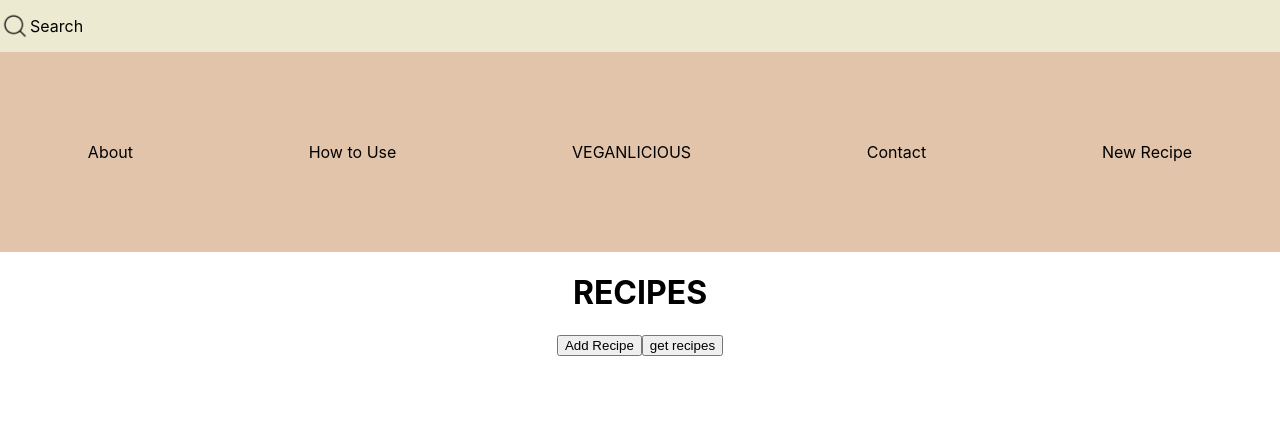
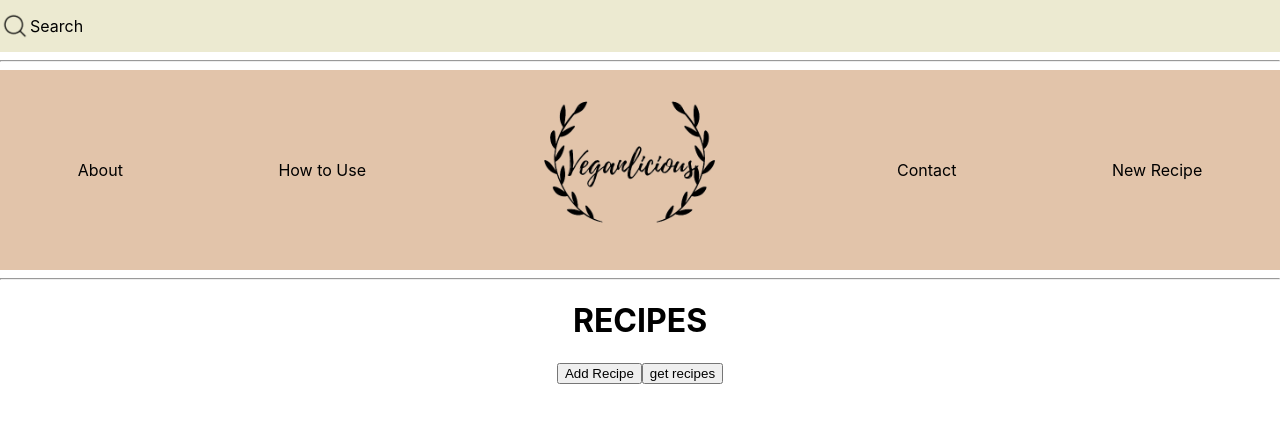
Before and after one commit to ashlynl00/Front-End-Veganlicious, a React (Create React App) app in the folder veganlicious/: page / in a window 1280 px wide. Shown: the top 422 px of the page. Built offline with nearby package versions, Linux system fonts and the light colour scheme.

Commit message:
added vegan logo

```diff
--- a/veganlicious/src/App.css
+++ b/veganlicious/src/App.css
@@ -49,6 +49,11 @@
   width: 30px;
 }
 
+#logo {
+  height: 220px;
+  width: 220px;
+}
+
 #nav-bar {
   background-color:  #E2C4AA;
   height: 200px;
@@ -61,6 +66,7 @@
   width: 100%;
   display: flex;
   justify-content: space-around;
+  align-items: center;
   padding-left: 0;
 }
 
--- a/veganlicious/src/App.js
+++ b/veganlicious/src/App.js
@@ -4,6 +4,7 @@ import { useState } from 'react';
 import RecipesContainer from './RecipesContainer/RecipesContainer';
 import NewRecipeComponent from './RecipesContainer/NewRecipeComponent';
 import search_logo from './magnifying-glass.png';
+import vegan_logo from './VEGANLICIOUS-removebg-preview.png'
 
 function App() {
   const [recipes, setRecipes] = useState([]);
@@ -18,15 +19,17 @@ function App() {
           <img src={search_logo} id='search-logo'></img>
           <p>Search</p>
         </section>
+        <hr></hr>
         <section id='nav-bar'>
           <ul>
             <li>About</li>
             <li>How to Use</li>
-            <li>VEGANLICIOUS</li>
+            <li><img src={vegan_logo} id='logo'></img></li>
             <li>Contact</li>
             <li>New Recipe</li>
           </ul>
         </section>
+        <hr></hr>
       </nav>
       <main>
         <h1>RECIPES</h1>
```
Also changed, not shown: veganlicious/src/VEGANLICIOUS-removebg-preview.png (added).
